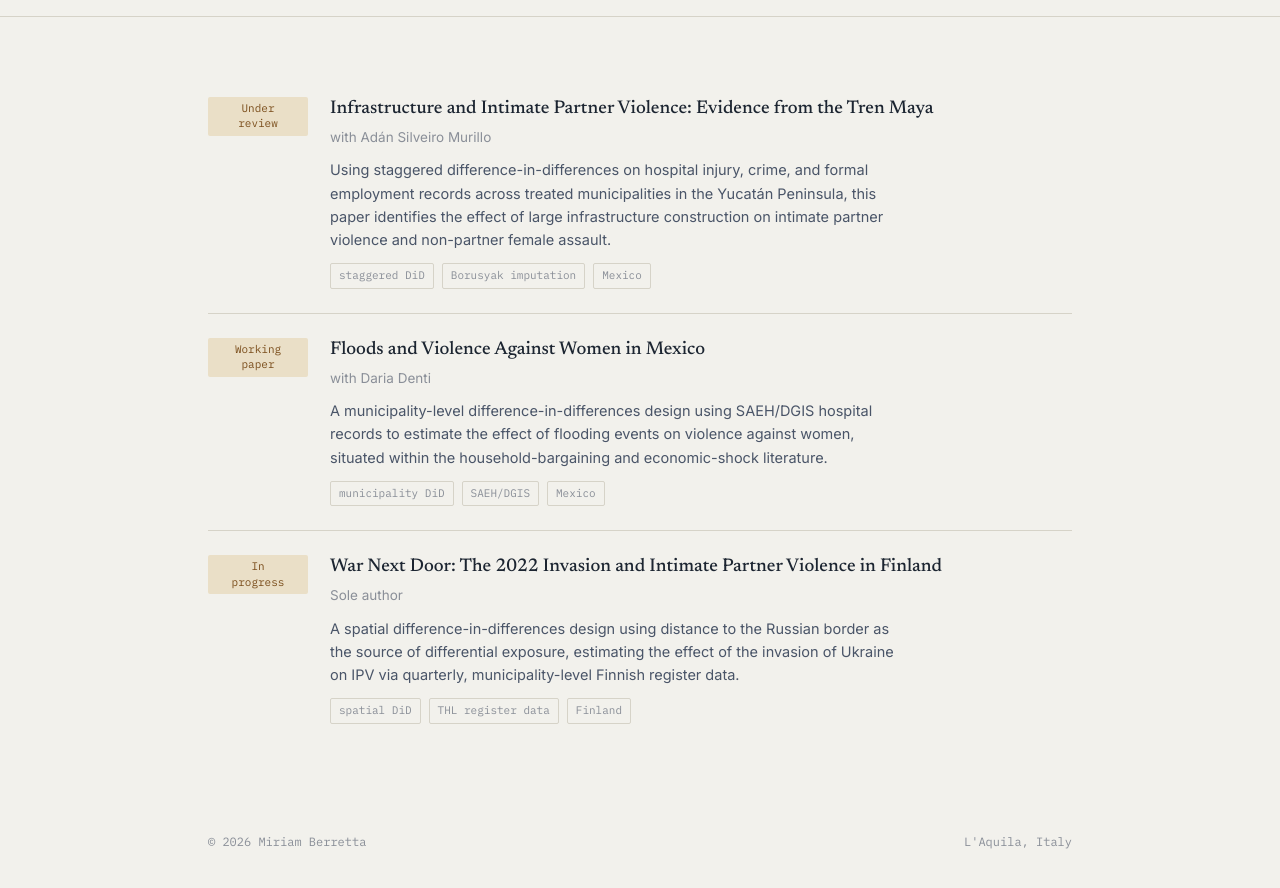
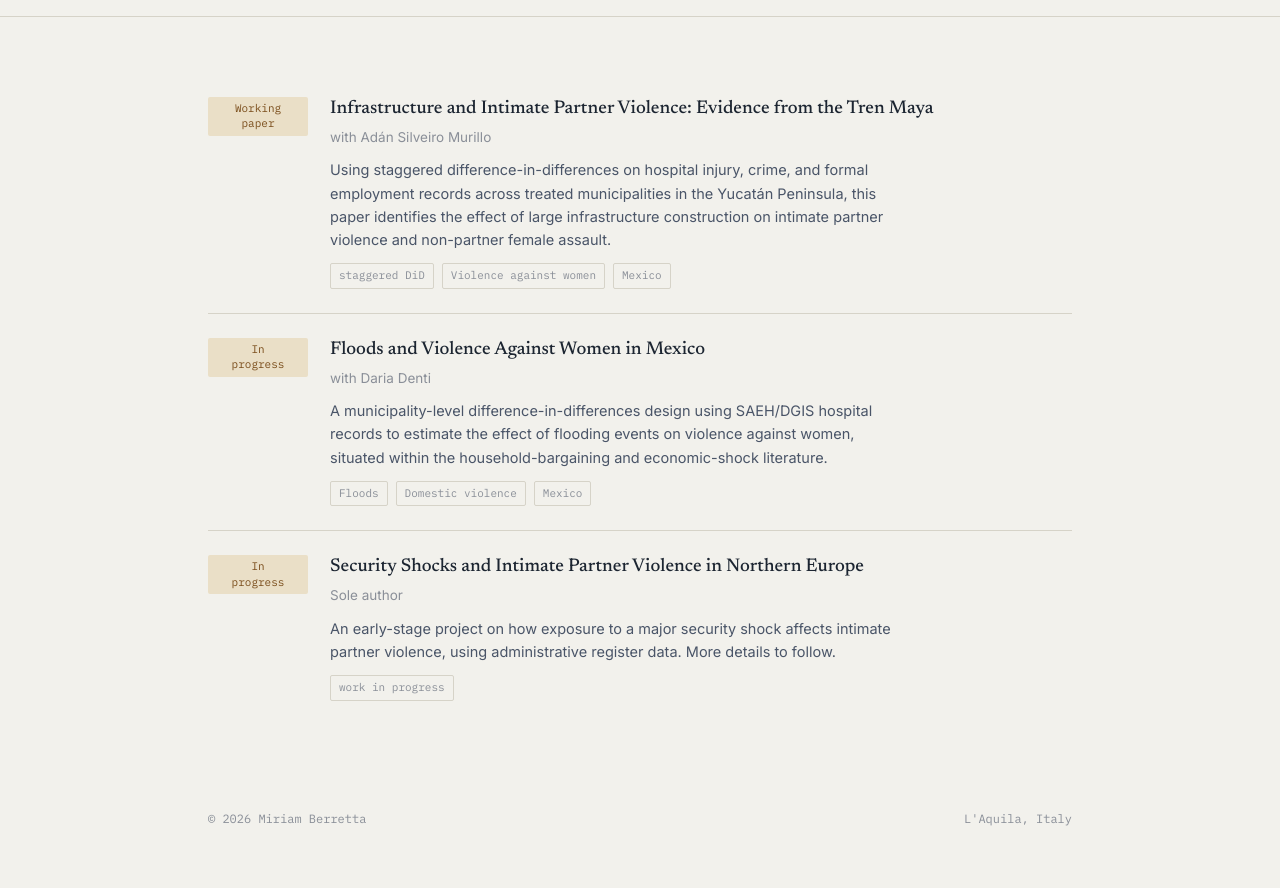
Before and after one commit to miriberretta-hub/miriamberretta.github.io, a plain HTML site: page research.html in a window 1280 px wide. Shown: the part 202-1090 px from the top of the page. Drawn offline with Linux system fonts and the light colour scheme.

Commit message:
Update research.html

```diff
--- a/research.html
+++ b/research.html
@@ -37,7 +37,7 @@
   <div class="wrap">
 
     <div class="paper">
-      <span class="paper-status">Under<br>review</span>
+      <span class="paper-status">Working<br>paper</span>
       <div>
         <p class="paper-title">Infrastructure and Intimate Partner Violence: Evidence from the Tren Maya</p>
         <p class="paper-authors">with Adán Silveiro Murillo</p>
@@ -49,14 +49,14 @@
         </p>
         <div class="paper-tags">
           <span class="tag">staggered DiD</span>
-          <span class="tag">Borusyak imputation</span>
+          <span class="tag">Violence against women</span>
           <span class="tag">Mexico</span>
         </div>
       </div>
     </div>
 
     <div class="paper">
-      <span class="paper-status">Working<br>paper</span>
+       <span class="paper-status">In<br>progress</span>
       <div>
         <p class="paper-title">Floods and Violence Against Women in Mexico</p>
         <p class="paper-authors">with Daria Denti</p>
@@ -66,27 +66,24 @@
           situated within the household-bargaining and economic-shock literature.
         </p>
         <div class="paper-tags">
-          <span class="tag">municipality DiD</span>
-          <span class="tag">SAEH/DGIS</span>
+          <span class="tag">Floods</span>
+          <span class="tag">Domestic violence</span>
           <span class="tag">Mexico</span>
         </div>
       </div>
     </div>
 
-    <div class="paper">
+      <div class="paper">
       <span class="paper-status">In<br>progress</span>
       <div>
-        <p class="paper-title">War Next Door: The 2022 Invasion and Intimate Partner Violence in Finland</p>
+        <p class="paper-title">Security Shocks and Intimate Partner Violence in Northern Europe</p>
         <p class="paper-authors">Sole author</p>
         <p class="paper-abstract">
-          A spatial difference-in-differences design using distance to the Russian border
-          as the source of differential exposure, estimating the effect of the invasion of
-          Ukraine on IPV via quarterly, municipality-level Finnish register data.
+          An early-stage project on how exposure to a major security shock affects
+          intimate partner violence, using administrative register data. More details to follow.
         </p>
         <div class="paper-tags">
-          <span class="tag">spatial DiD</span>
-          <span class="tag">THL register data</span>
-          <span class="tag">Finland</span>
+          <span class="tag">work in progress</span>
         </div>
       </div>
     </div>
```
